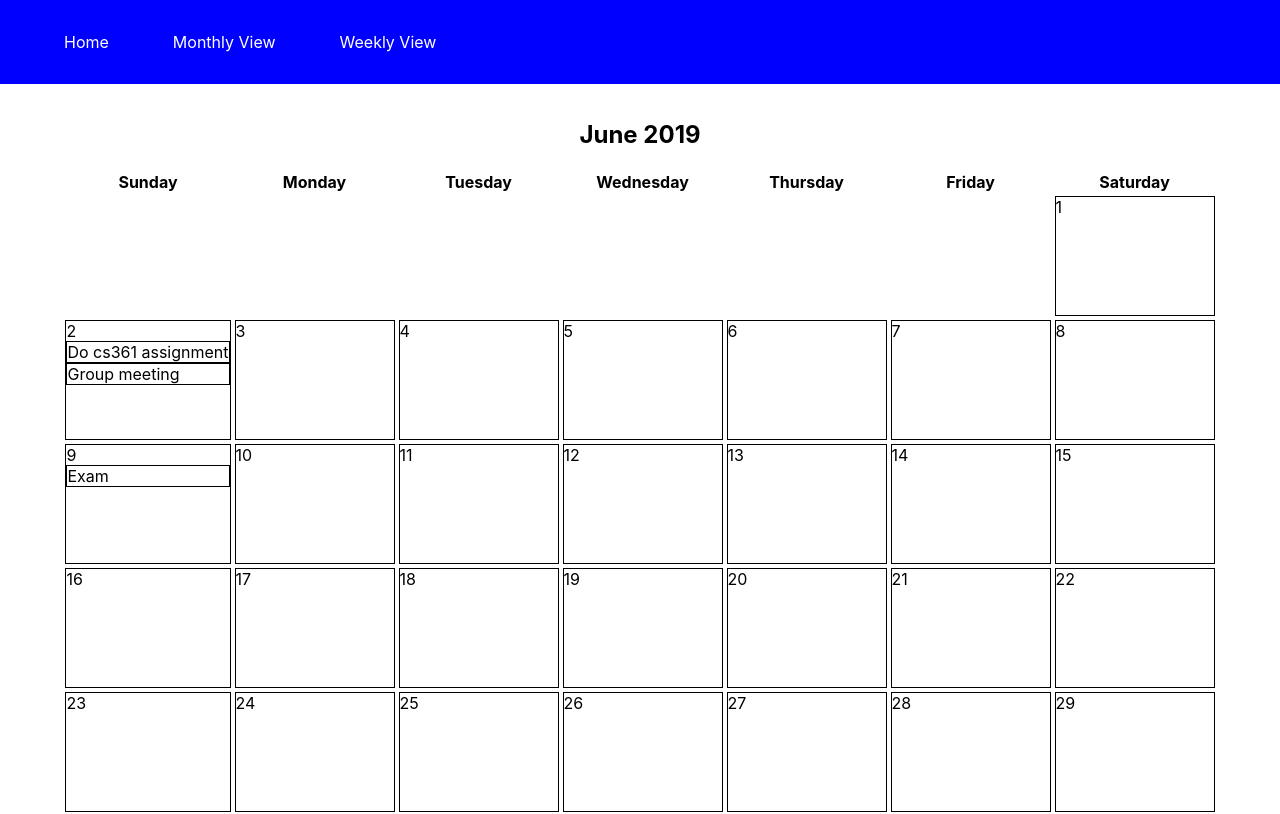
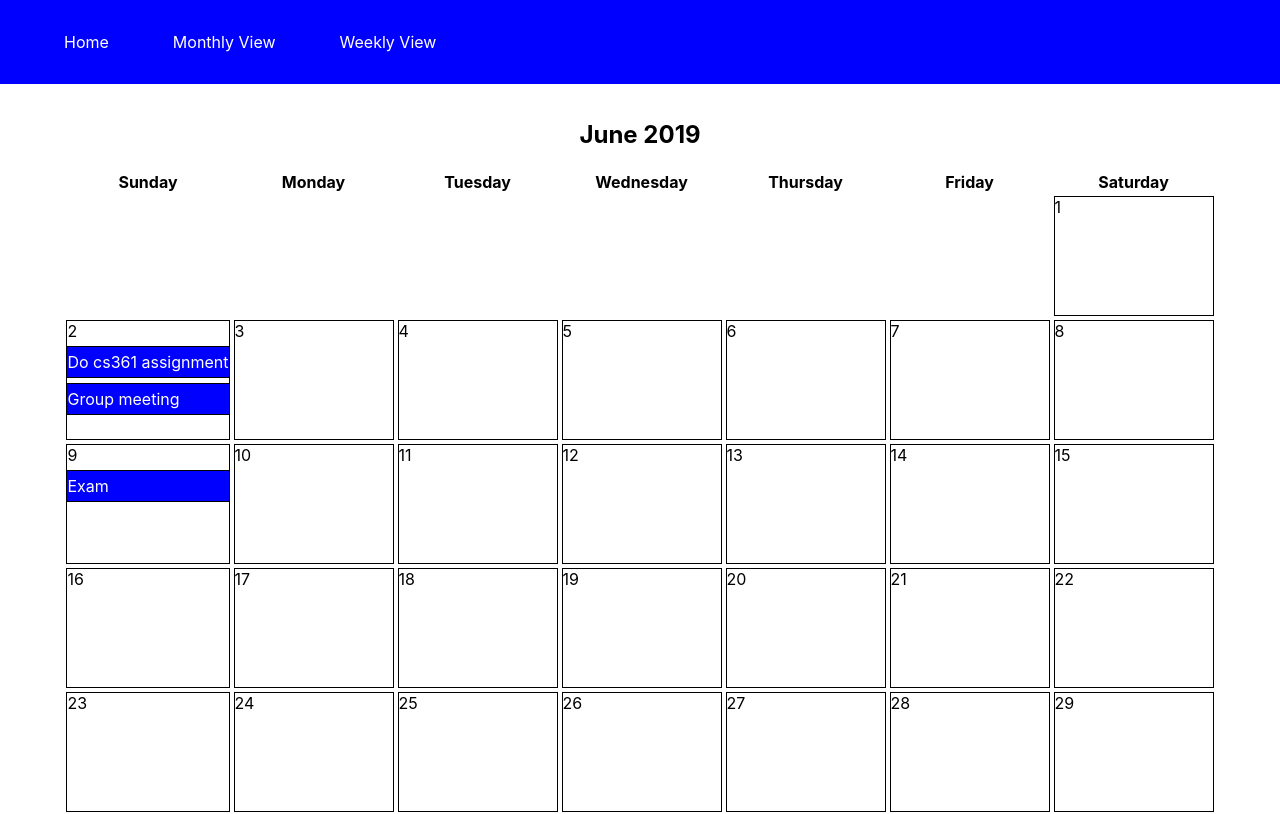
Before and after one commit to kylstraj/cs361_project, a React (Create React App) app in the folder cs361/: page /month/June/2019 in a window 1280 px wide. Shown: the top 814 px of the page. Built offline with nearby package versions, Linux system fonts and the light colour scheme.

Commit message:
fix styling

```diff
--- a/cs361/src/App.css
+++ b/cs361/src/App.css
@@ -65,5 +65,12 @@ nav a {
 }
 
 .event {
-  border: solid 1px black;
+  border-top: solid 1px black;
+  border-bottom: solid 1px black;
+  background-color: blue;
+  color: white;
+  padding-top: 5px;
+  padding-bottom: 5px;
+  margin-top: 5px;
+  margin-bottom: 5px;
 }
```
